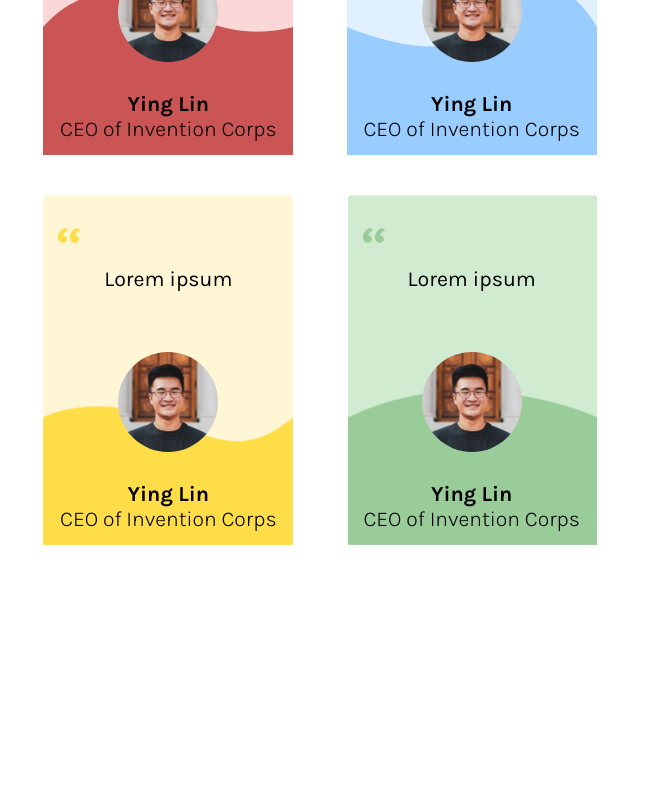
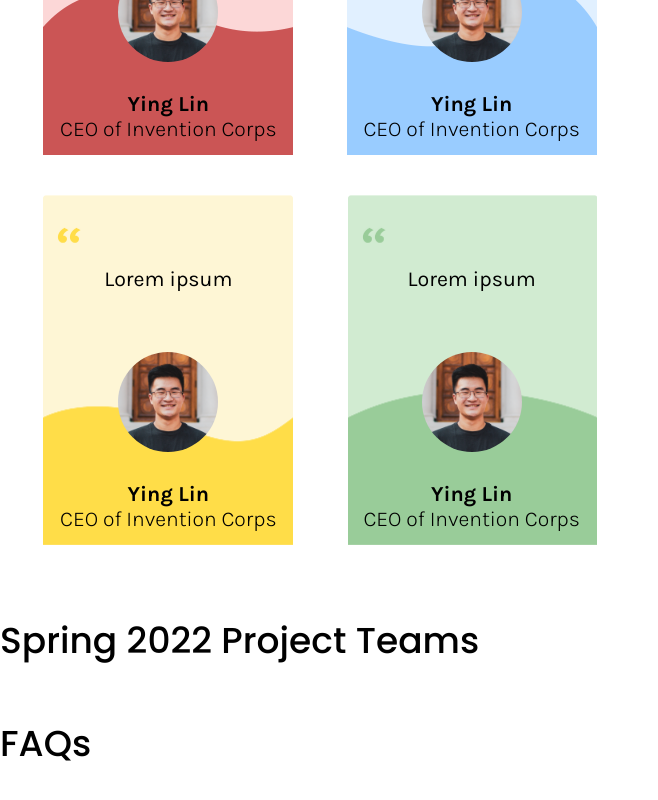
Before and after one commit to pmr99/icbreact, a React (Create React App) app: page /memberExperience in a window 1280 px wide. Shown: the part 759-1559 px from the top of the page, without its empty margins (0-658 px from the left). Before the commit the page ends 1324 px from the top, so only its background shows below. Built offline with nearby package versions, Linux system fonts and the light colour scheme.

Commit message:
made changes to member experience

```diff
--- a/src/pages/memberExperience.js
+++ b/src/pages/memberExperience.js
@@ -17,6 +17,7 @@ return (
 		</div>
 
 		<h4> Past Workshop Speakers </h4>
+
 		<h4> Member Voices</h4>
 		<div className="testimonial-container">
 			{testimonialData.map((testimonial) => (
@@ -24,6 +25,10 @@ return (
 			))
 			}
 		</div>
+
+		<h4> Spring 2022 Project Teams </h4>
+
+		<h4> FAQs </h4>
 	</div>
 );
 };
```
